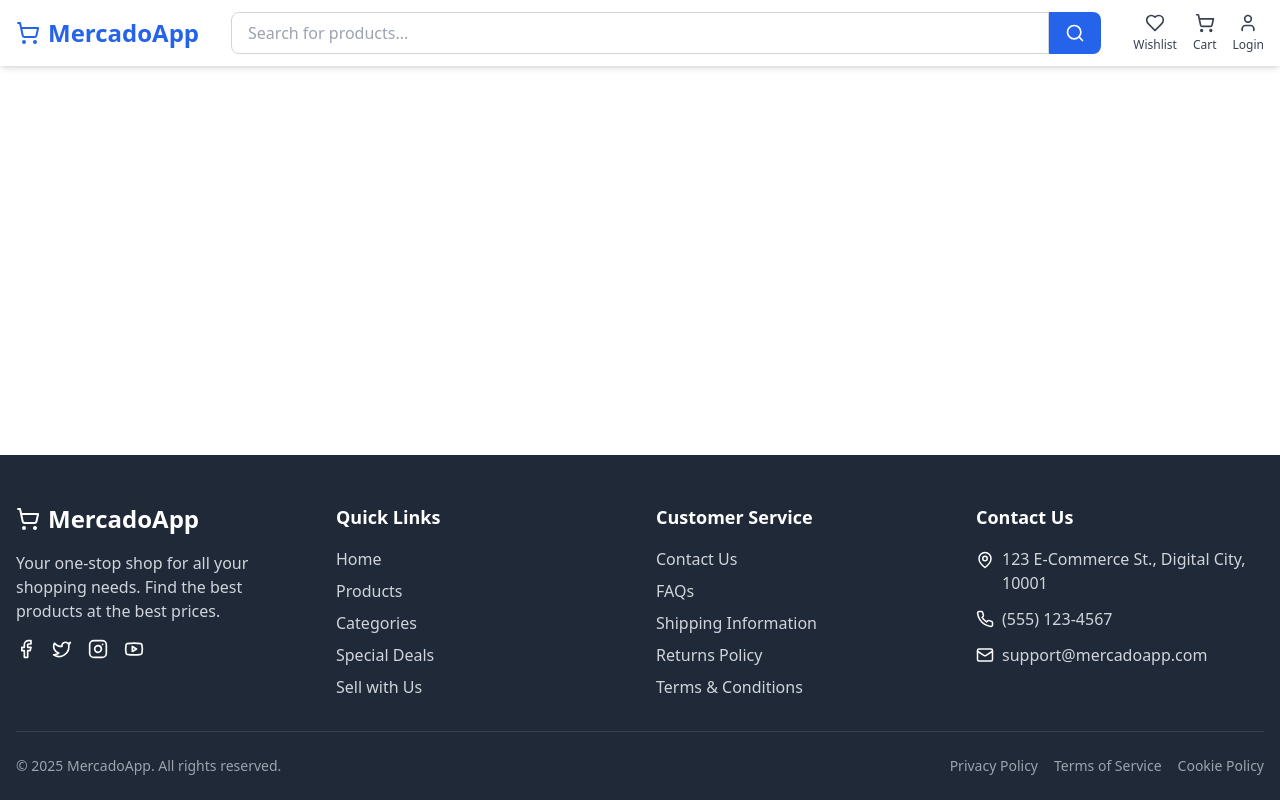
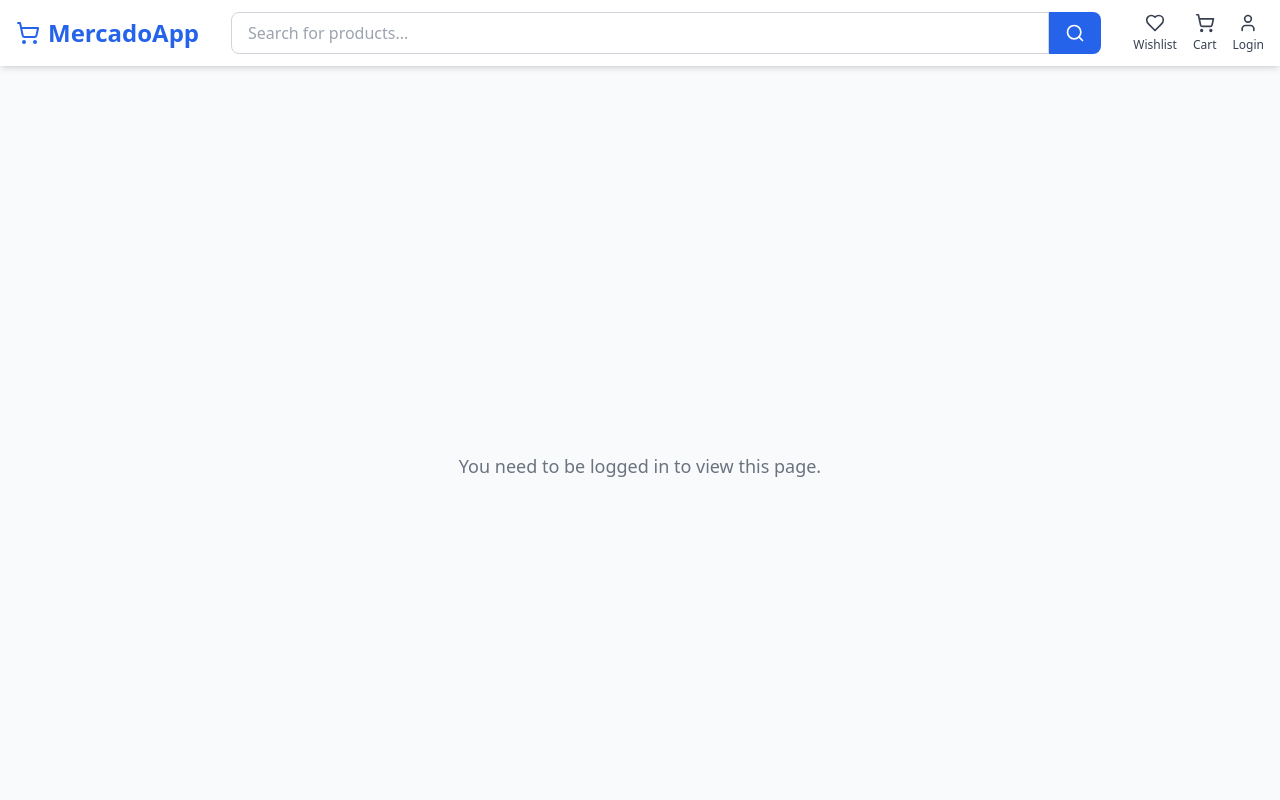
Before and after one commit to stringifystudio/pru_empr, a React (Vite) app: page /profile in a window 1280 px wide. Shown: the top 800 px of the page. Built offline with nearby package versions, Linux system fonts and the light colour scheme.

Commit message:
Update App.tsx

```diff
--- a/src/App.tsx
+++ b/src/App.tsx
@@ -10,6 +10,8 @@ import ProductDetailPage from './pages/ProductDetailPage';
 import CartPage from './pages/CartPage';
 import LoginPage from './pages/LoginPage';
 import UpdatePasswordPage from './pages/UpdatePasswordPage';
+import ProfilePage from './pages/ProfilePage';
+
 
 function App() {
   return (
@@ -24,6 +26,7 @@ function App() {
                 <Route path="/product/:id" element={<ProductDetailPage />} />
                 <Route path="/cart" element={<CartPage />} />
                 <Route path="/login" element={<LoginPage />} />
+                <Route path="/profile" element={<ProfilePage />} />
                 <Route path="/update-password" element={<UpdatePasswordPage />} />
               </Routes>
             </main>
```
